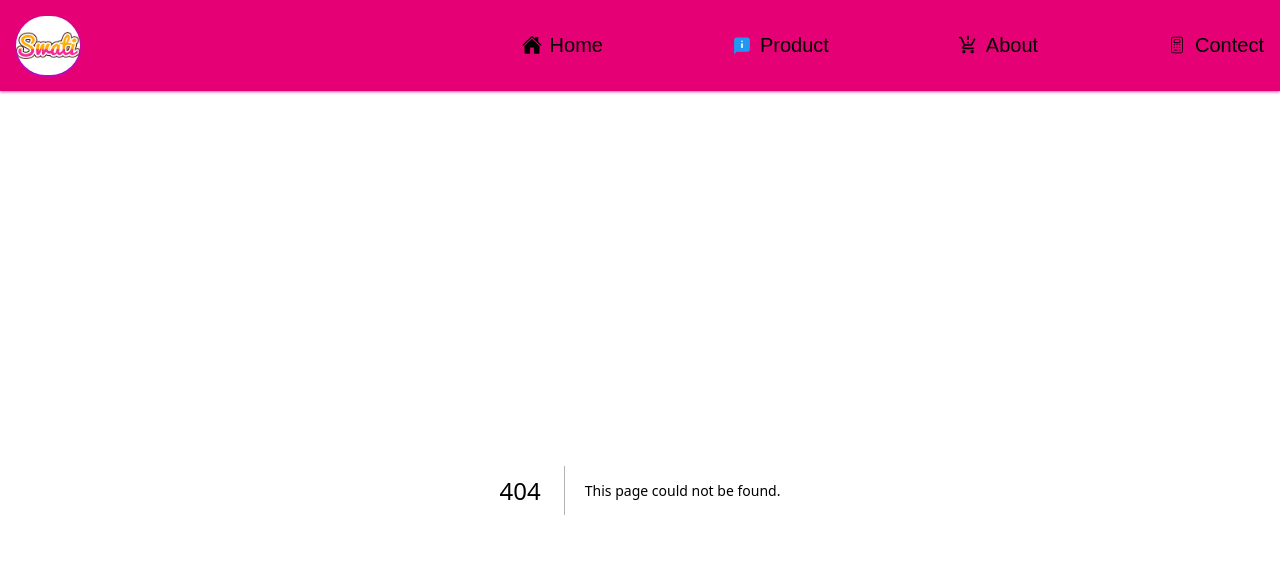
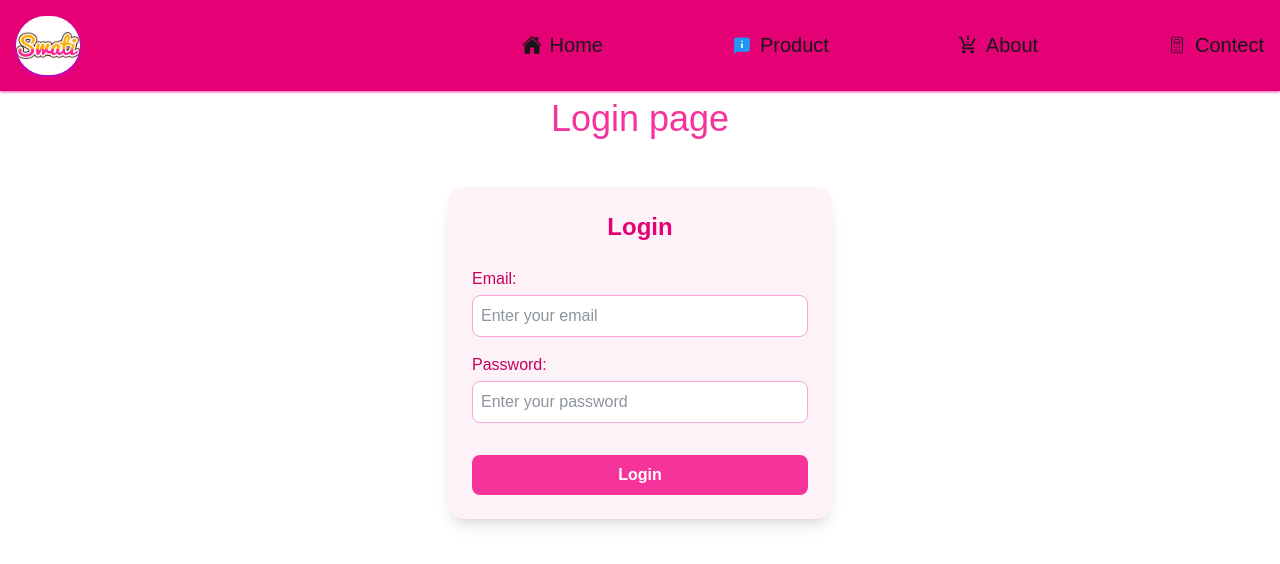
Before and after one commit to SwatiGi/DataFetching_usingNextjs, a Next.js app: page /login in a window 1280 px wide. Before the commit this address had no page. Shown: the top 564 px of the page. Built offline with nearby package versions, Linux system fonts and the light colour scheme.

Commit message:
add authentication

```diff
--- /dev/null
+++ b/app/api/login/route.js
@@ -0,0 +1,18 @@
+import { NextResponse } from "next/dist/server/web/spec-extension/response"
+import { signToken } from "../../lib/auth"
+
+export async function POST(reqest) {
+
+    const { email, password } = await reqest.json()
+    if (email != "abc@gmail.com" && password != "abc123") {
+    return NextResponse.json({error:"Invalid Credentials"},{status:401})
+    }
+    let token = signToken({ email, "role": "user" })
+    let res = NextResponse.json({ message: "Login Successful" })
+    res.cookies.set("token", token, {
+        httpOnly: true,
+        maxAge: 60 * 60,
+        path:"/"
+    })
+    return res
+}
--- /dev/null
+++ b/app/api/logout/route.js
@@ -0,0 +1,9 @@
+import { NextResponse } from "next/dist/server/web/spec-extension/response"
+
+export function POST(request) {
+    const res = NextResponse.json({ "message": "Logged out" })
+    res.cookies.set("token", "", {
+    maxAge:0
+    })
+    return res
+}
--- /dev/null
+++ b/app/dashboard/page.js
@@ -0,0 +1,25 @@
+"use client"
+
+import { useRouter } from 'next/navigation'
+import React from 'react'
+
+export default  function Dashboard() {
+    let router = useRouter()
+    async function logoutHandler(e) {
+        e.preventDefault();
+        let res =await fetch("/api/logout", {
+        method:"POST",
+        })
+        if (res.ok) {
+        router.push("/login")
+        } else {
+        alert("Logout successful🥳🥳")
+        }
+    }
+  return (
+      <div>
+          <h1>This is a dashboard page</h1>
+        <button onClick={logoutHandler}>Log out</button>
+      </div>
+  )
+}
--- /dev/null
+++ b/app/lib/auth.js
@@ -0,0 +1,16 @@
+import {SignJWT,jwtVerify} from "jose"
+
+// creating token
+let secretKey = new TextEncoder().encode("abcd")
+export async function signToken(payload) {
+return await new SignJWT(payload).setProtectedHeader({alg:"HS256"}).setExpirationTime("1h").sign(secretKey)
+}
+// Descript the token and verify
+export async function verifyToken(token) {
+try {
+    const { payload } = await jwtVerify(token, secretKey)
+    return payload
+} catch (error) {
+    return null
+}
+}
--- /dev/null
+++ b/app/login/page.jsx
@@ -0,0 +1,90 @@
+"use client"
+
+import { useState } from "react"
+import {useRouter} from "next/navigation"
+export default function LoginPage() {
+    let [formValues, setFormValues] = useState({ email: "", password: "" })
+     const router = useRouter()
+    let validation = () => {
+        let err = {}
+        if (!formValues.email) {
+         err.email = "Value for email is require"
+        }
+        if (!formValues.password) {
+         err.password = "password is require"
+        } else {
+            if (formValues.password.length < 6) {
+            err.password="Password length should 6 or <"
+            }
+        }
+        return err
+    }
+
+    let  onSubmitHandler = async(e) => {
+        e.preventDefault();
+        let err = validation()
+        if (Object.keys(err).length > 0) {
+            return;
+        }
+        let res = await fetch("/api/login", {
+            method: "POST",
+            body: JSON.stringify({ email: formValues.email, password: formValues.password }),
+            headers: {
+            "Content-Type":"application/josn"
+            }
+        })
+        if (res.ok) {
+        router.push("/dashboard")
+        } else {
+        alert("Login failed")
+        }
+    }
+    return <div>
+        <h1 className="text-4xl text-pink-500 text-center p-2">Login page</h1>
+
+       <form
+  onSubmit={onSubmitHandler}
+  className="max-w-sm mx-auto mt-10 p-6 bg-pink-50 dark:bg-pink-900 rounded-2xl shadow-lg flex flex-col gap-4 transition-all duration-300"
+>
+  <h2 className="text-2xl font-semibold text-center text-pink-600 dark:text-pink-300 mb-2">
+    Login
+  </h2>
+
+  <div className="flex flex-col">
+    <label className="text-pink-700 dark:text-pink-200 mb-1">Email:</label>
+    <input
+      type="email"
+      value={formValues.email}
+      onChange={(e) =>
+        setFormValues({ ...formValues, email: e.target.value })
+      }
+      className="border border-pink-300 dark:border-pink-700 rounded-lg p-2 bg-white dark:bg-pink-800 text-gray-800 dark:text-white focus:outline-none focus:ring-2 focus:ring-pink-500"
+      placeholder="Enter your email"
+      required
+    />
+  </div>
+
+  <div className="flex flex-col">
+    <label className="text-pink-700 dark:text-pink-200 mb-1">Password:</label>
+    <input
+      type="password"
+      value={formValues.password}
+      onChange={(e) =>
+        setFormValues({ ...formValues, password: e.target.value })
+      }
+      className="border border-pink-300 dark:border-pink-700 rounded-lg p-2 bg-white dark:bg-pink-800 text-gray-800 dark:text-white focus:outline-none focus:ring-2 focus:ring-pink-500"
+      placeholder="Enter your password"
+      required
+    />
+  </div>
+
+  <button
+    type="submit"
+    className="mt-4 bg-pink-500 hover:bg-pink-600 dark:bg-pink-700 dark:hover:bg-pink-600 text-white font-semibold py-2 rounded-lg transition-all duration-200"
+  >
+    Login
+  </button>
+</form>
+
+    </div>
+}
--- /dev/null
+++ b/app/middleware.js
@@ -0,0 +1,15 @@
+import { NextResponse } from "next/dist/server/web/spec-extension/response"
+import { verifyToken } from "./lib/auth"
+
+
+export async function middleware(req) {
+    const token = req.cookies.get("token")?.value
+    const user = token ? await verifyToken(token) : null
+    if (!user) {
+        return NextResponse.redirect(new URL("/login", req.url));
+    }
+    return NextResponse.next()
+}
+export const donfig = {
+  matcher:["/dashboard/:path"]
+}
--- a/package.json
+++ b/package.json
@@ -9,6 +9,7 @@
     "lint": "eslint"
   },
   "dependencies": {
+    "jose": "^6.1.0",
     "next": "16.0.1",
     "react": "19.2.0",
     "react-dom": "19.2.0",
```
Also changed, not shown: 1 other file (tests, documents, lock files or other folders).
